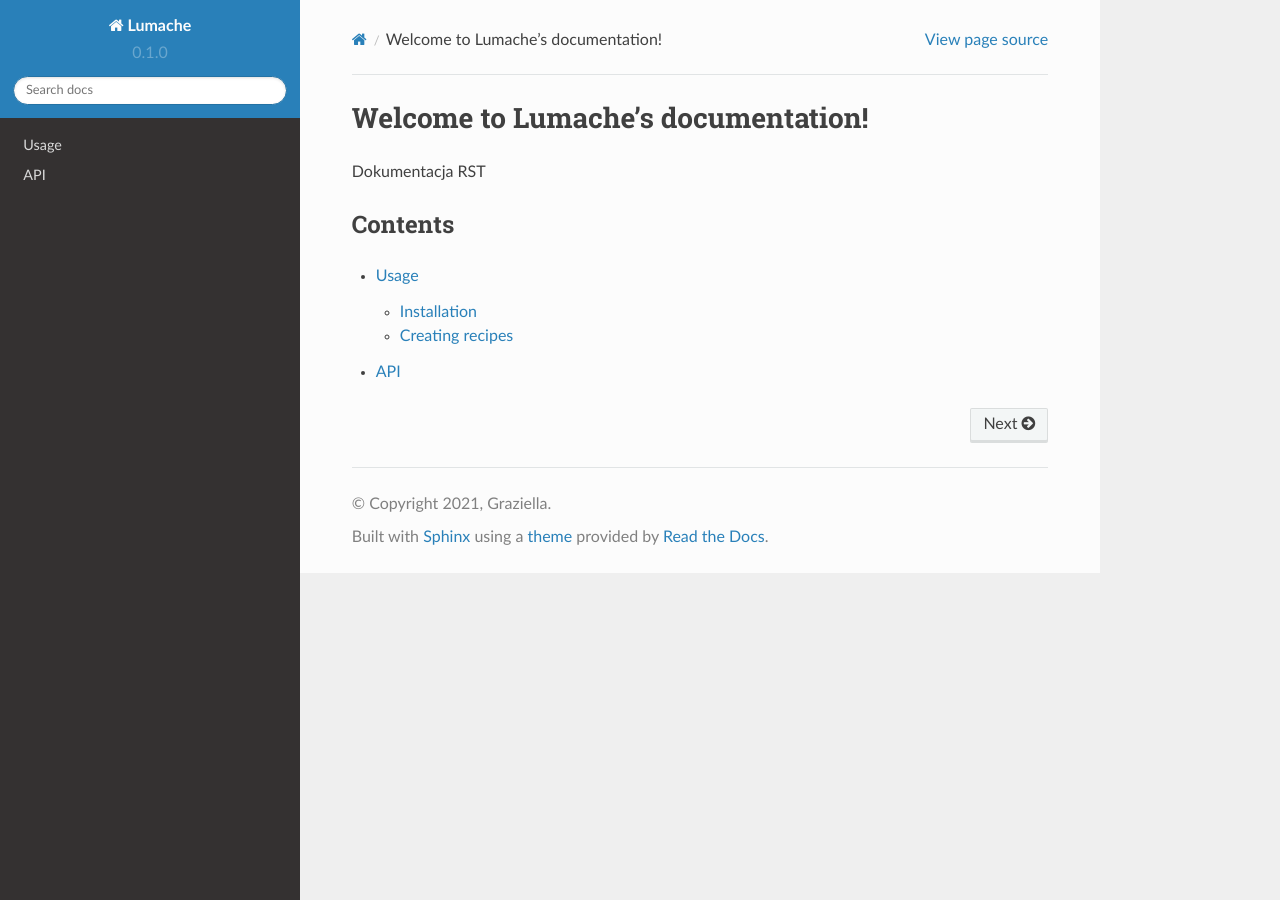
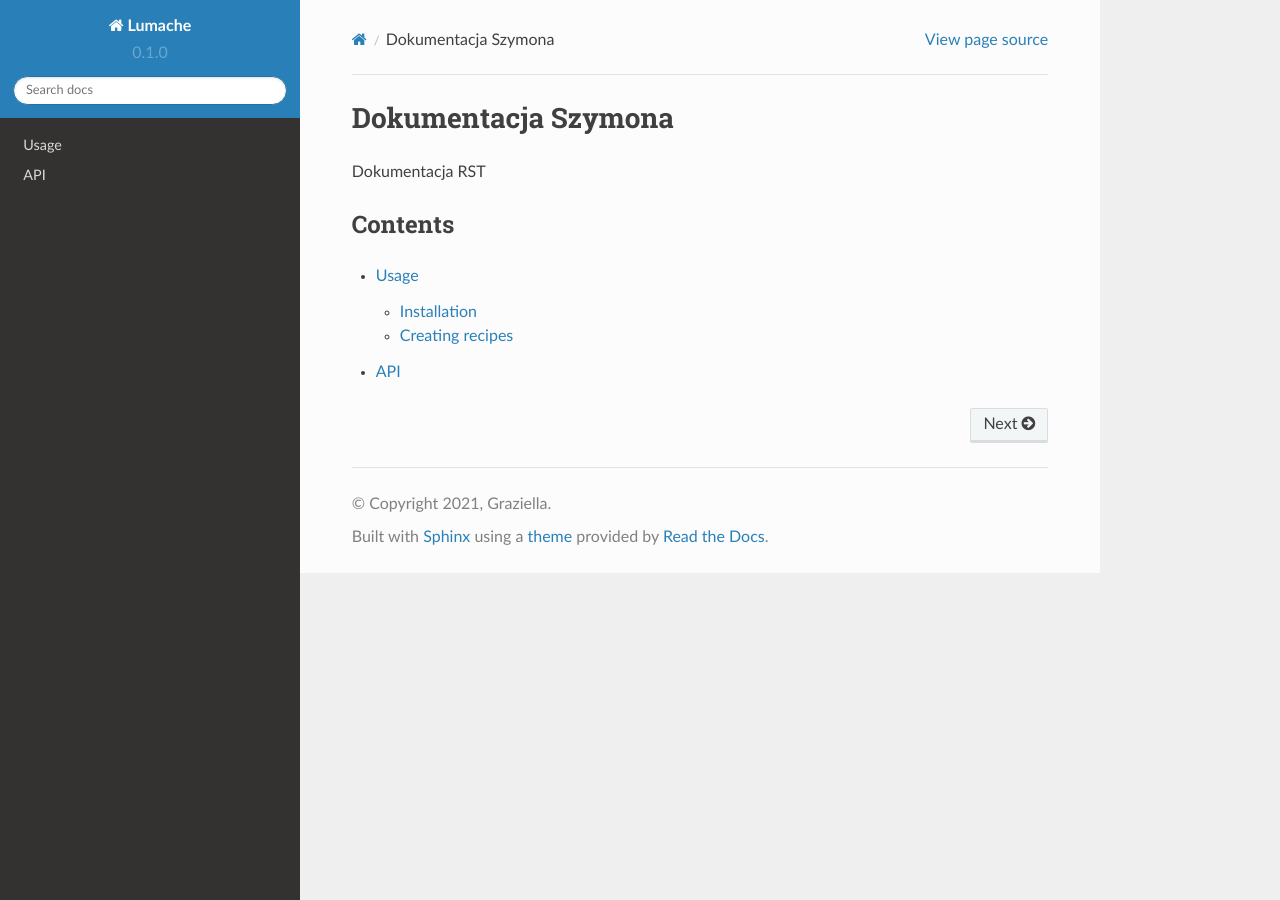
Before and after one commit to SzymonRozwoda/zse-docs-gh, a Sphinx documentation site: the page built from docs/source/index.rst, in a window 1280 px wide. Built offline with Sphinx 7.4.7 and the Read the Docs theme 2.0.0, drawn with Linux system fonts in a browser that asks for light colours.

Commit message:
Update index.rst

```diff
--- a/docs/source/index.rst
+++ b/docs/source/index.rst
@@ -1,4 +1,4 @@
-Welcome to Lumache's documentation!
+Dokumentacja Szymona
 ===================================
 
 Dokumentacja RST
```
